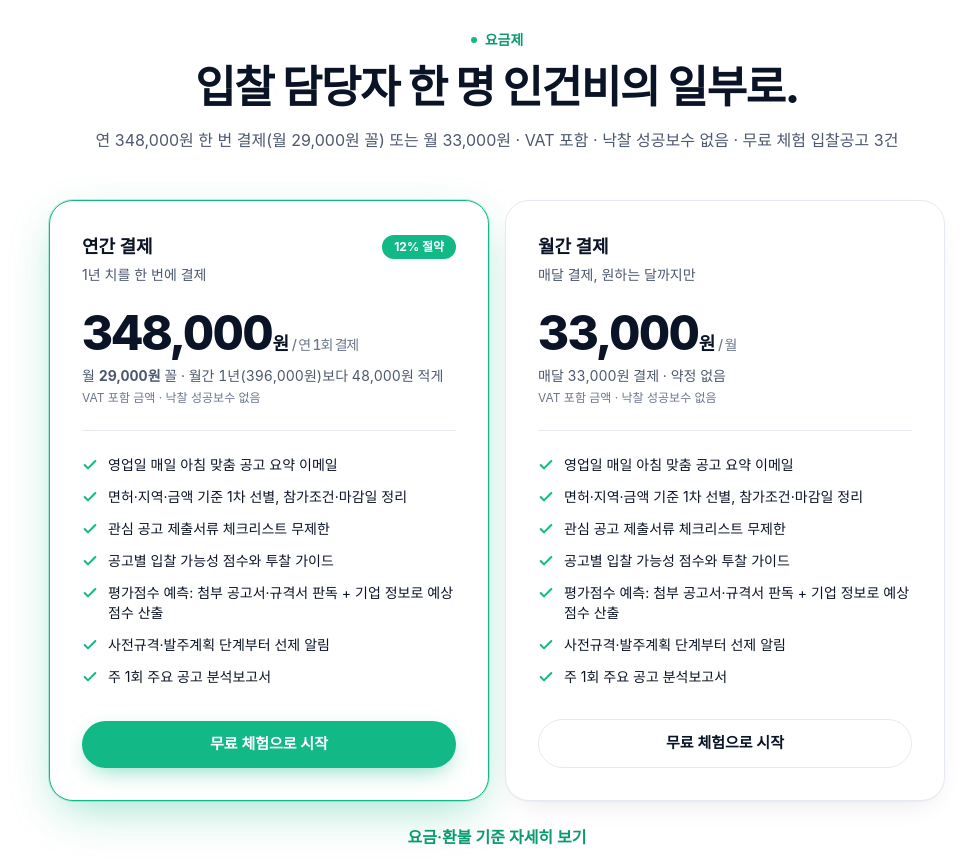
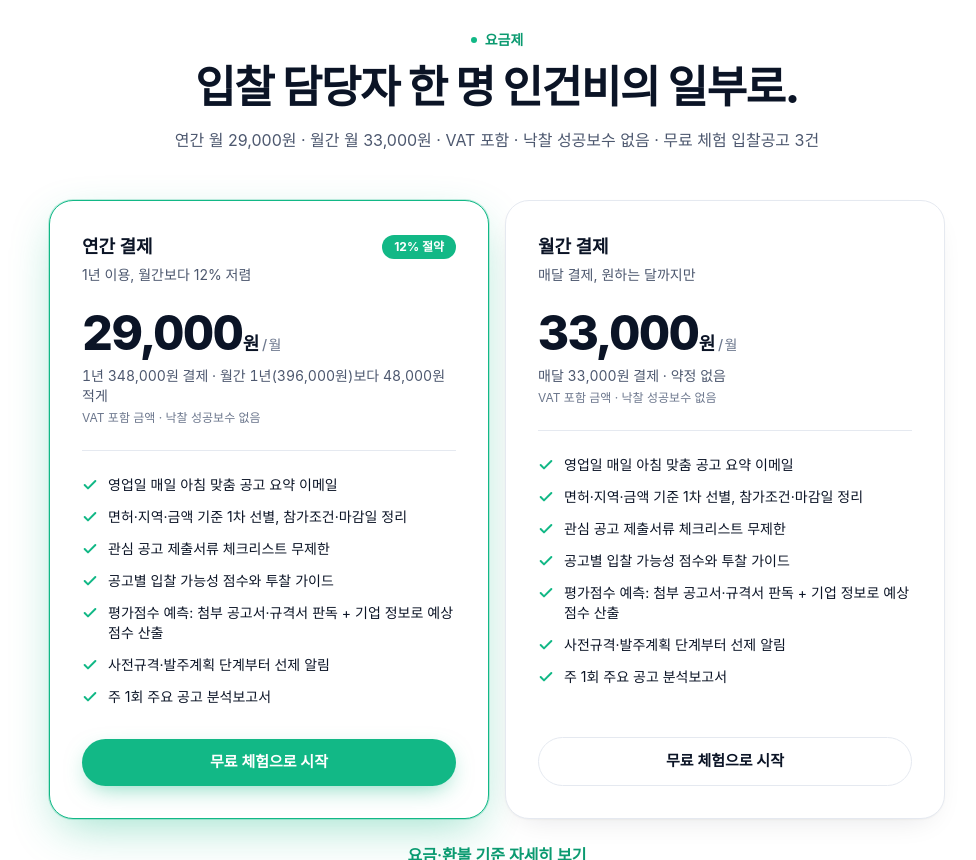
Before and after one commit to nparkup/vidding, a Next.js app: page / in a window 1280 px wide. Shown: the part 11140-12000 px from the top of the page, without its empty margins (143-1119 px from the left). Built offline with nearby package versions, Linux system fonts and the light colour scheme; a web font is replaced by a local one.

Commit message:
연간 요금을 월 29,000원으로 크게 표기, '연 1회 결제' 문구 삭제 (#111)
연간 카드 큰 금액을 월 29,000원으로, 실제 결제 348,000원은 아래 작은 글씨로. 요금·메인·신청 화면 문구 통일.

```diff
--- a/src/app/(site)/page.tsx
+++ b/src/app/(site)/page.tsx
@@ -708,7 +708,7 @@ export default async function Home() {
         <div className="text-center">
           <p className="eyebrow">요금제</p>
           <h2 className="h-section mt-3">입찰 담당자 한 명 인건비의 일부로.</h2>
-          <p className="mt-4 text-ink-500">연 348,000원 한 번 결제(월 29,000원 꼴) 또는 월 33,000원 · VAT 포함 · 낙찰 성공보수 없음 · 무료 체험 입찰공고 3건</p>
+          <p className="mt-4 text-ink-500">연간 월 29,000원 · 월간 월 33,000원 · VAT 포함 · 낙찰 성공보수 없음 · 무료 체험 입찰공고 3건</p>
         </div>
         <div className="mx-auto mt-12 max-w-4xl">
           <PricingCards dark={false} />
--- a/src/app/(site)/pricing/page.tsx
+++ b/src/app/(site)/pricing/page.tsx
@@ -49,9 +49,9 @@ const DATA = [
 ];
 
 const FAQ = [
-  { q: "연간 결제는 실제로 얼마가 결제되나요?", a: `연간 결제는 ${won(ANNUAL_CHARGE)}원을 한 번에 결제합니다. 열두 달로 나누면 월 ${won(ANNUAL_CHARGE / 12)}원 꼴이며, 월간 결제로 1년을 쓰실 때(${won(MONTHLY_PRICE * 12)}원)보다 ${won(ANNUAL_SAVING)}원(약 ${ANNUAL_SAVING_PCT}%) 적습니다. 매달 나눠 결제되지 않습니다.` },
+  { q: "연간 결제는 실제로 얼마가 결제되나요?", a: `연간 결제는 월 ${won(ANNUAL_CHARGE / 12)}원으로 1년 치 ${won(ANNUAL_CHARGE)}원이 결제됩니다. 월간 결제로 1년을 쓰실 때(${won(MONTHLY_PRICE * 12)}원)보다 ${won(ANNUAL_SAVING)}원(약 ${ANNUAL_SAVING_PCT}%) 적습니다.` },
   { q: "표시된 가격은 VAT 포함인가요?", a: `네. 월간 ${won(MONTHLY_PRICE)}원, 연간 ${won(ANNUAL_CHARGE)}원 모두 VAT 포함 금액이며 사업자 1곳 기준입니다. 낙찰 금액에 비례한 성공보수 등 이용료 외 추가 수수료는 없습니다.` },
-  { q: "연간 결제 후 중간에 해지하면 어떻게 환불되나요?", a: `쓰신 기간을 결제하신 가격(월 ${won(ANNUAL_CHARGE / 12)}원 꼴) 기준으로 일할 계산하고, 나머지를 돌려 드립니다. 정가(월 ${won(MONTHLY_PRICE)}원)로 다시 계산해 할인분을 빼는 위약금은 없습니다. 예를 들어 정확히 3개월을 쓰고 해지하시면 ${won(ANNUAL_CHARGE / 12 * 3)}원을 뺀 ${won(ANNUAL_CHARGE - ANNUAL_CHARGE / 12 * 3)}원을 환불합니다.` },
+  { q: "연간 결제 후 중간에 해지하면 어떻게 환불되나요?", a: `쓰신 기간을 결제하신 가격(월 ${won(ANNUAL_CHARGE / 12)}원) 기준으로 일할 계산하고, 나머지를 돌려 드립니다. 정가(월 ${won(MONTHLY_PRICE)}원)로 다시 계산해 할인분을 빼는 위약금은 없습니다. 예를 들어 정확히 3개월을 쓰고 해지하시면 ${won(ANNUAL_CHARGE / 12 * 3)}원을 뺀 ${won(ANNUAL_CHARGE - ANNUAL_CHARGE / 12 * 3)}원을 환불합니다.` },
   { q: "월간 결제는 약정이 있나요?", a: "약정이 없습니다. 해지하시면 다음 달부터 결제되지 않고, 이미 결제한 달은 그달 끝까지 이용하실 수 있습니다. 연간과 월간은 기능이 같고 결제 주기만 다릅니다." },
   { q: "무료 체험은 어떻게 진행되나요?", a: "입찰공고 3건을 골라 평가점수 예측(나라장터·아파트), 배점표 판독, 낙찰 결과로 본 예측을 요금 없이 써 보실 수 있습니다. 나라장터와 아파트 공고를 합쳐 3건이며, 이미 분석한 공고는 다시 열어도 차감되지 않습니다. 회원가입 때 넣은 사업자등록번호 하나에 한 번 드리며, 로그인 기능이 생기기 전까지는 사업자등록번호와 이용하신 브라우저를 기준으로 셉니다. 카드를 등록하지 않으므로 체험 뒤 자동으로 결제되지 않으며, 계속 이용할지는 그때 정하시면 됩니다." },
 ];
@@ -61,7 +61,7 @@ const cell = (v: Cell) => (v === true ? <span className="mx-auto grid h-6 w-6 pl
 export default function Pricing() {
   return (
     <>
-    <PageHero center eyebrow="요금제" title="입찰 담당자 채용보다 가볍게" lead="월 33,000원 · 연 348,000원(월 29,000원 꼴) · VAT 포함 · 무료 체험 입찰공고 3건" />
+    <PageHero center eyebrow="요금제" title="입찰 담당자 채용보다 가볍게" lead="연간 월 29,000원 · 월간 월 33,000원 · VAT 포함 · 무료 체험 입찰공고 3건" />
     <div className="container-x">
       <div className="relative z-10 -mt-6 mx-auto max-w-4xl">
         <PricingCards />
@@ -126,7 +126,7 @@ export default function Pricing() {
         </div>
         <div className="card p-7">
           <p className="text-lg font-bold">중간 해지도 결제한 가격 기준 환불</p>
-          <p className="mt-2 text-sm leading-relaxed text-ink-500">연간 결제 후 해지하면 쓴 기간을 월 29,000원 꼴로 일할 계산하고 나머지를 돌려 드립니다. 정가로 다시 계산해 할인분을 빼지 않습니다.</p>
+          <p className="mt-2 text-sm leading-relaxed text-ink-500">연간 결제 후 해지하면 쓴 기간을 월 29,000원 기준으로 일할 계산하고 나머지를 돌려 드립니다. 정가로 다시 계산해 할인분을 빼지 않습니다.</p>
         </div>
         <div className="card p-7 md:col-span-2">
           <p className="text-lg font-bold">여러 사업장·면허 운영 중이신가요?</p>
--- a/src/components/ApplyLayout.tsx
+++ b/src/components/ApplyLayout.tsx
@@ -38,7 +38,7 @@ export function ApplyLayout({ children }: { children: React.ReactNode }) {
               ))}
             </ul>
             <a href="#signup" className="btn-mint mt-6 w-full lg:hidden">회원가입하고 시작하기</a>
-            <p className="mt-5 text-xs text-ink-300">카드 등록 없음 · 자동 결제 없음 · 체험 뒤 월 33,000원 또는 연 348,000원(월 29,000원 꼴), VAT 포함</p>
+            <p className="mt-5 text-xs text-ink-300">카드 등록 없음 · 자동 결제 없음 · 체험 뒤 연간 월 29,000원 · 월간 월 33,000원, VAT 포함</p>
           </div>
         </div>
 
--- a/src/components/PricingCards.tsx
+++ b/src/components/PricingCards.tsx
@@ -4,7 +4,7 @@ import { ANNUAL_SAVING, ANNUAL_SAVING_PCT, FEATURES, MONTHLY_PRICE, PLANS } from
 
 const won = (n: number) => Math.round(n).toLocaleString("ko-KR");
 
-/** 요금 카드 두 장(연간·월간). 실제 결제 금액을 가장 먼저, 월 환산은 그 다음에 보여 준다. */
+/** 요금 카드 두 장(연간·월간). 둘 다 월 금액을 크게, 연간 실제 결제 금액은 그 아래에 보여 준다. */
 export function PricingCards({ dark = true }: { dark?: boolean }) {
   return (
     <div className="grid gap-4 md:grid-cols-2">
@@ -20,12 +20,12 @@ export function PricingCards({ dark = true }: { dark?: boolean }) {
             </div>
             <p className={`relative mt-1 text-sm ${hi ? "text-ink-300" : "text-ink-500"}`}>{p.tagline}</p>
             <p className="relative mt-6 text-4xl font-extrabold tracking-tight tabular-nums sm:text-5xl">
-              {won(p.charge)}<span className="text-lg font-bold">원</span>
-              <span className={`ml-1 text-sm font-medium ${hi ? "text-ink-300" : "text-ink-400"}`}>/ {annual ? "연 1회 결제" : "월"}</span>
+              {won(p.monthly)}<span className="text-lg font-bold">원</span>
+              <span className={`ml-1 text-sm font-medium ${hi ? "text-ink-300" : "text-ink-400"}`}>/ 월</span>
             </p>
             <p className={`relative mt-2 text-sm tabular-nums ${hi ? "text-ink-100" : "text-ink-500"}`}>
               {annual
-                ? <>월 <b>{won(p.monthly)}원</b> 꼴 · 월간 1년({won(MONTHLY_PRICE * 12)}원)보다 {won(ANNUAL_SAVING)}원 적게</>
+                ? <>1년 {won(p.charge)}원 결제 · 월간 1년({won(MONTHLY_PRICE * 12)}원)보다 {won(ANNUAL_SAVING)}원 적게</>
                 : <>매달 {won(p.charge)}원 결제 · 약정 없음</>}
             </p>
             <p className={`relative mt-1 text-xs ${hi ? "text-ink-300" : "text-ink-400"}`}>VAT 포함 금액 · 낙찰 성공보수 없음</p>
--- a/src/lib/plans.ts
+++ b/src/lib/plans.ts
@@ -18,7 +18,7 @@ export const MONTHLY_PRICE = 33000;
 export const ANNUAL_CHARGE = 348000;
 
 export const PLANS: Plan[] = [
-  { id: "annual", name: "연간 결제", charge: ANNUAL_CHARGE, months: 12, monthly: ANNUAL_CHARGE / 12, tagline: "1년 치를 한 번에 결제", highlight: true },
+  { id: "annual", name: "연간 결제", charge: ANNUAL_CHARGE, months: 12, monthly: ANNUAL_CHARGE / 12, tagline: "1년 이용, 월간보다 12% 저렴", highlight: true },
   { id: "monthly", name: "월간 결제", charge: MONTHLY_PRICE, months: 1, monthly: MONTHLY_PRICE, tagline: "매달 결제, 원하는 달까지만" },
 ];
 
```
